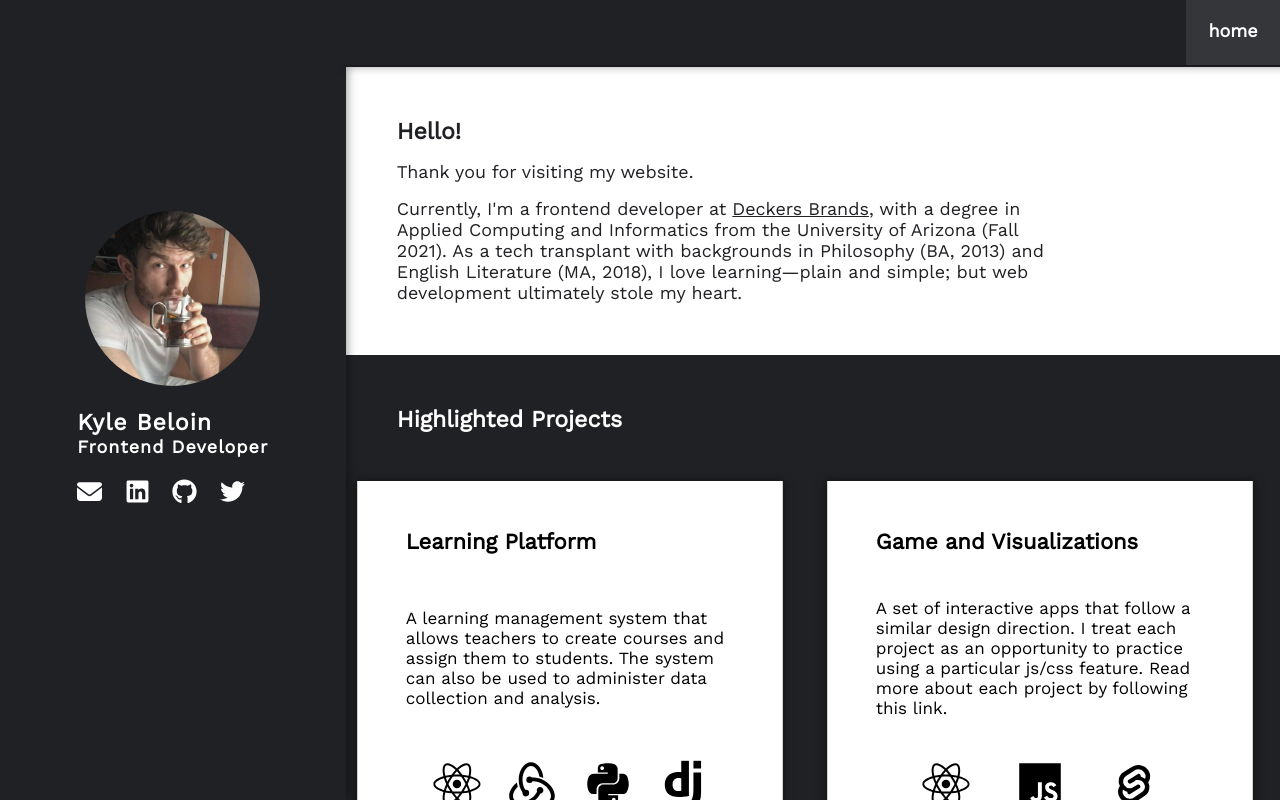
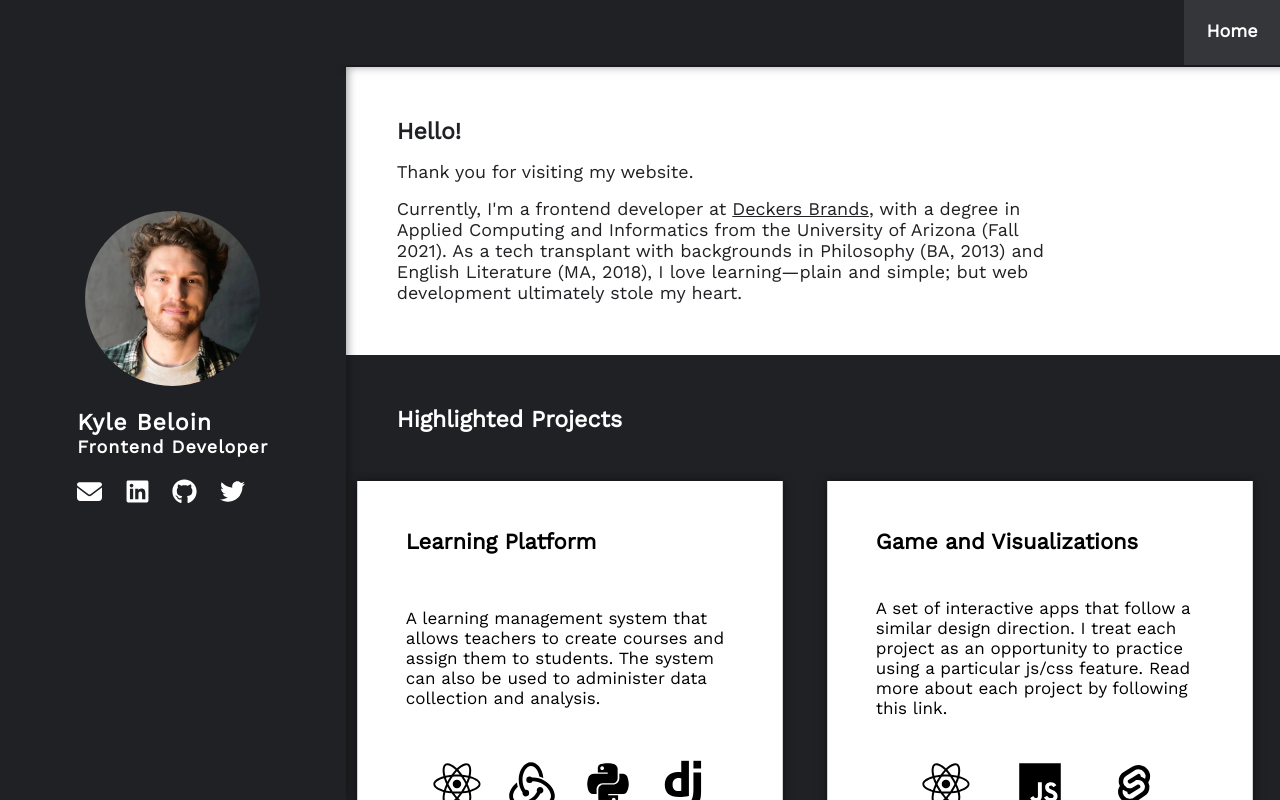
Before and after one commit to kylebeloin/kyle-beloin-personal-site, a React (Create React App) app: page / in a window 1280 px wide. Built offline with nearby package versions, Linux system fonts and the light colour scheme.

Commit message:
Updated picture.

```diff
--- a/src/components/Aside.tsx
+++ b/src/components/Aside.tsx
@@ -1,5 +1,5 @@
 import styles from "./Aside.module.css";
-import profile from "../assets/images/profile.jpeg";
+import profile from "../assets/images/profile.webp";
 import { useLocation } from "react-router-dom";
 import { Contact } from "./Contact";
 
@@ -15,7 +15,7 @@ export function Aside() {
       <img
         className={`${styles.image}`}
         src={profile}
-        alt="Kyle sitting on a train, drinking black tea."
+        alt="Kyle looking at the camera, smiling."
         title="Kyle Beloin"
       />
       <div className={styles["info-contact-container"]}>
--- a/src/components/Navbar.module.css
+++ b/src/components/Navbar.module.css
@@ -69,7 +69,6 @@
   line-height: 1;
   transition: background-color 0.2s ease-in-out;
   font-weight: bold;
-  text-transform: lowercase;
   font-size: var(--font-small);
 }
 
```
Also changed, not shown: src/assets/images/profile.jpeg (deleted), src/assets/images/profile.webp (added).
